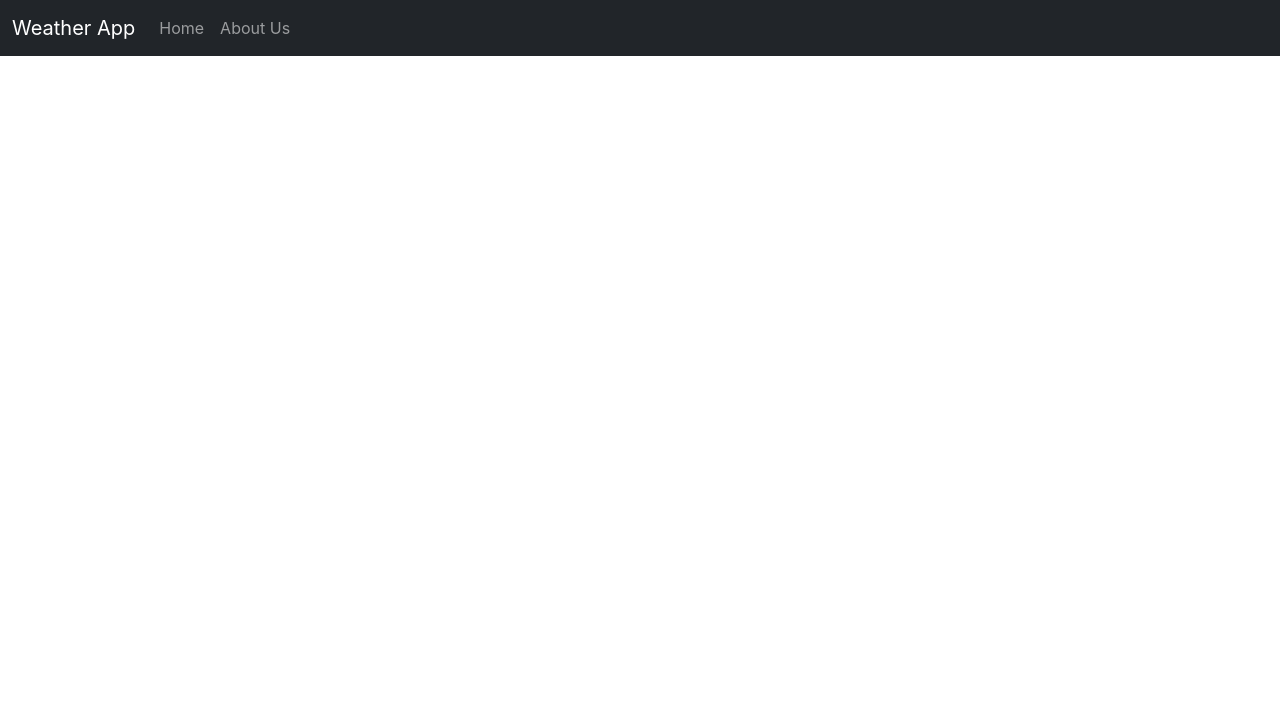
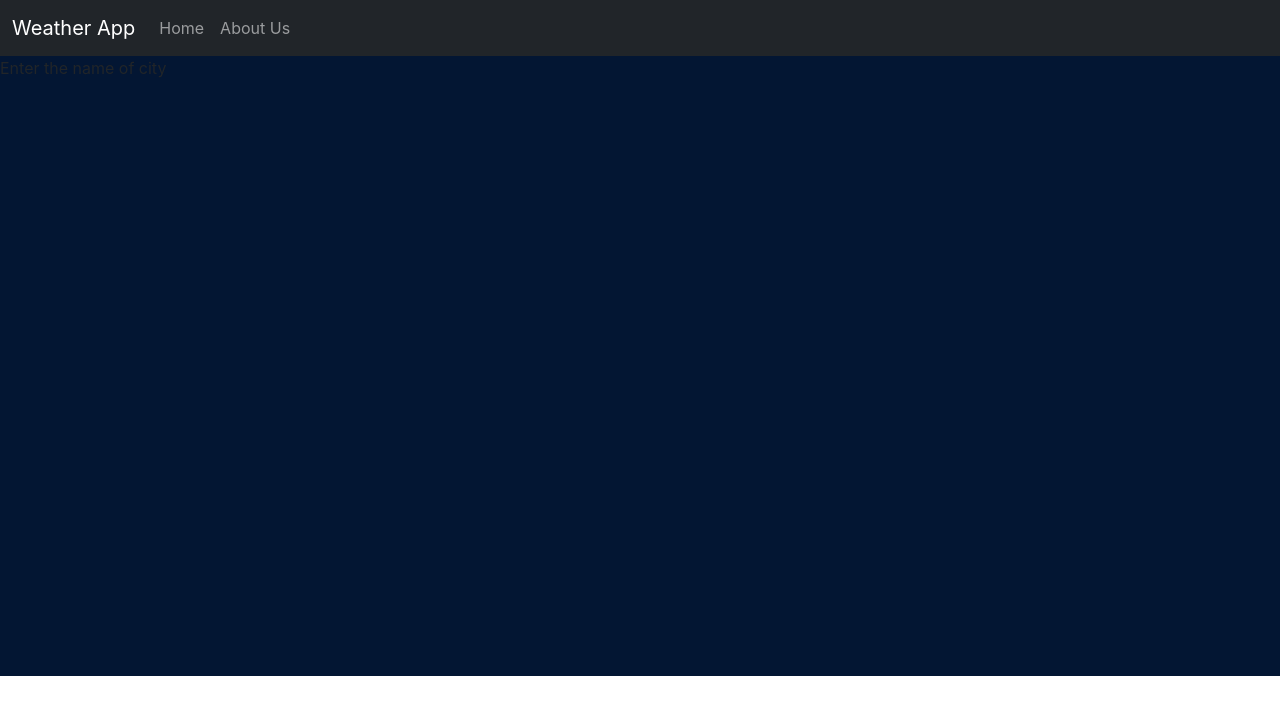
Before and after one commit to mkb-03/React.js, a React (Create React App) app in the folder weather/: page / in a window 1280 px wide. Shown: the top 714 px of the page. Built offline with nearby package versions, Linux system fonts and the light colour scheme.

Commit message:
home page

```diff
--- a/weather/src/App.js
+++ b/weather/src/App.js
@@ -2,11 +2,16 @@
 import './App.css';
 import Navbar from './Components/Navbar';
 import { BrowserRouter as Router, Route, Routes } from 'react-router-dom';
+import Home from './Pages/Home';
 
 function App() {
   return (
     <Router>
       <Navbar/>
+
+      <Routes>
+        <Route path='/' element={<Home/>} />
+      </Routes>
     </Router>
   );
 }
--- a/weather/src/Components/Navbar.js
+++ b/weather/src/Components/Navbar.js
@@ -11,8 +11,8 @@ const Navbar = () => {
       </button>
       <div class="collapse navbar-collapse" id="navbarNavAltMarkup">
         <div class="navbar-nav">
-          <Link class="nav-link " aria-current="page" href="/">Home</Link>
-          <Link class="nav-link " aria-current="page" href="/About Us">About Us</Link>
+          <Link class="nav-link " aria-current="page" to="/">Home</Link>
+          <Link class="nav-link " aria-current="page" to="/AboutUs">About Us</Link>
 
         </div>
       </div>
--- /dev/null
+++ b/weather/src/Pages/Home.js
@@ -0,0 +1,15 @@
+import React from 'react'
+
+const Home = () => {
+
+
+  return (
+    <div  style={{height : "620px", backgroundColor : "#031633"}}>
+       <div>
+            Enter the name of city
+       </div>
+    </div>
+  )
+}
+
+export default Home
```
Also changed, not shown: weather/src/index.css (line endings or trailing spaces).
